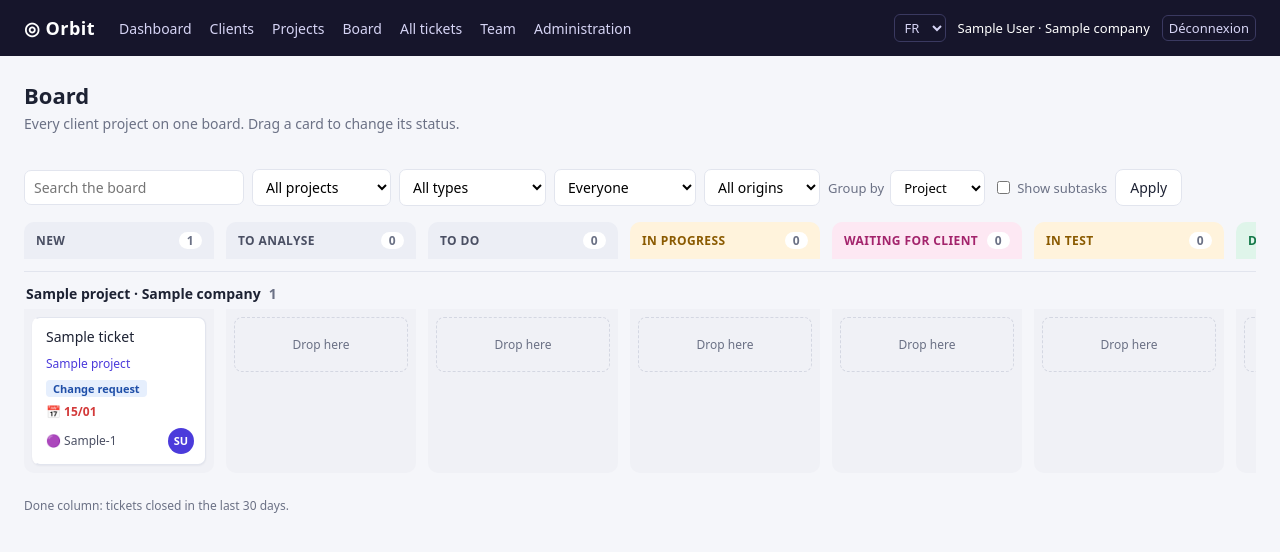
After one commit to abdelmalekyab-YAB/ORBITE, a Django app: page /board/ in a window 1280 px wide. The commit adds this page. Shown: the top 552 px of the page. Run offline with Django 5.2, Linux system fonts and the light colour scheme; a user stored in the database is signed in; tables that the repository leaves empty hold one stand-in row (values such as "Sample post").

Commit message:
Add Kanban boards with drag & drop
Client board: five plain-language columns (received, planned, in progress,
your turn to answer or test, done), read-only. Digitalia board per project
and across all projects, one column per status, drag & drop to change the
status (recorded in the ticket history), swimlanes by project, assignee,
priority or type, and filters.

Co-Authored-By: Claude Opus 5.5 <noreply@anthropic.com>
Claude-Session: https://claude.ai/code/session_014SiDhTuASD1uKyF2vjvsX4

```diff
--- a/static/orbit/orbit.css
+++ b/static/orbit/orbit.css
@@ -66,7 +66,7 @@ textarea { resize: vertical; }
 .form-row { margin-bottom: 14px; }
 .form-row > label { display: block; font-weight: 600; margin-bottom: 4px; }
 .form-row .help { color: var(--muted); font-size: 12px; margin-top: 2px; }
-.form-grid { display: grid; grid-template-columns: repeat(auto-fit, minmax(220px, 1fr)); gap: 0 16px; }
+.form-grid { display: grid; grid-template-columns: repeat(auto-fit, minmax(190px, 1fr)); gap: 0 16px; }
 .errorlist { color: var(--danger); margin: 4px 0; padding-left: 18px; }
 .messages { list-style: none; padding: 0; margin: 0 0 16px; }
 .messages li { padding: 10px 14px; border-radius: 8px; background: #dff5ea; color: #16784a; margin-bottom: 6px; }
@@ -89,3 +89,51 @@ textarea { resize: vertical; }
 .login { max-width: 380px; margin: 80px auto; }
 .pagination { display: flex; gap: 10px; justify-content: center; margin-top: 16px; align-items: center; }
 .empty { color: var(--muted); padding: 12px 0; }
+
+/* ---- Kanban board ---- */
+.board-toolbar { display: flex; flex-wrap: wrap; gap: 8px; align-items: center; margin-bottom: 16px; }
+.board-toolbar input[type=search] { width: 220px; padding: 7px 9px; border: 1px solid var(--border); border-radius: 7px; font: inherit; }
+.board-toolbar select { width: auto; }
+.board-toolbar .group-select { display: flex; gap: 6px; align-items: center; color: var(--muted); font-size: 13px; }
+.board-toolbar .check { font-size: 13px; color: var(--muted); display: flex; gap: 4px; align-items: center; }
+.btn-link { font-size: 13px; }
+.board-scroll { overflow-x: auto; padding-bottom: 8px; }
+.board { display: grid; gap: 0; min-width: calc(var(--cols) * 200px); }
+.board-row { display: grid; grid-template-columns: repeat(var(--cols), minmax(190px, 1fr)); gap: 12px; }
+.board-head { position: sticky; top: 0; z-index: 2; background: var(--bg); padding-bottom: 8px; }
+.col-head { font-size: 12px; font-weight: 600; text-transform: uppercase; letter-spacing: .4px; color: #4a4f63; padding: 10px 12px; background: #eceef5; border-radius: 10px 10px 0 0; display: flex; justify-content: space-between; }
+.col-head .count { background: #fff; border-radius: 99px; padding: 0 8px; color: var(--muted); font-variant-numeric: tabular-nums; }
+.col-head.col-your_turn, .col-head.col-waiting_client { background: #fde8f3; color: #a3246c; }
+.col-head.col-done { background: #dff5ea; color: #16784a; }
+.col-head.col-in_progress, .col-head.col-in_test { background: #fff3dc; color: #8a5a00; }
+.col { background: #f0f1f6; border-radius: 0 0 10px 10px; padding: 8px; min-height: 90px; display: flex; flex-direction: column; gap: 8px; margin-bottom: 12px; transition: background .15s; }
+.col.over { background: var(--primary-soft); outline: 2px dashed var(--primary); outline-offset: -2px; }
+.col-your_turn { background: #fbeef5; }
+.col-empty { color: var(--muted); text-align: center; font-size: 12px; padding: 18px 0; border: 1px dashed #d4d7e2; border-radius: 8px; }
+.lane-title { font-weight: 600; padding: 12px 2px 6px; display: flex; gap: 8px; align-items: baseline; border-top: 1px solid var(--border); margin-top: 4px; }
+.kcard { background: var(--surface); border: 1px solid var(--border); border-left: 3px solid transparent; border-radius: 8px; padding: 10px 11px; display: grid; gap: 8px; box-shadow: 0 1px 2px rgba(20, 20, 50, .05); }
+.kcard[draggable=true] { cursor: grab; }
+.kcard.dragging { opacity: .45; }
+.kcard:hover { border-color: #c9ccf5; }
+.kcard.prio-edge-critical { border-left-color: var(--danger); }
+.kcard.prio-edge-high { border-left-color: var(--warning); }
+.kcard-title { color: var(--text); font-weight: 500; line-height: 1.35; overflow-wrap: anywhere; }
+.kcard-project { font-size: 12px; color: var(--primary); }
+.kcard-meta { display: flex; flex-wrap: wrap; gap: 6px; align-items: center; font-size: 12px; }
+.kcard-date { color: var(--muted); }
+.kcard-date.late { color: var(--danger); font-weight: 600; }
+.kcard-foot { display: flex; justify-content: space-between; align-items: center; font-size: 12px; color: #4a4f63; gap: 6px; }
+.kcard-ref { font-weight: 500; }
+.type-chip { padding: 1px 7px; border-radius: 4px; font-size: 11px; font-weight: 600; background: #eef0f5; color: #3d4256; }
+.type-bug { background: #fde2e2; color: #b01f1f; }
+.type-evolution { background: #e6effd; color: #1f4fa8; }
+.type-feature { background: #e8f7ee; color: #16784a; }
+.type-question { background: #f2e8fc; color: #6b2fb0; }
+.type-support { background: #fff3dc; color: #8a5a00; }
+.type-task { background: #eceef4; color: #4a4f63; }
+.avatar { width: 26px; height: 26px; border-radius: 50%; background: #4b3bdb; color: #fff; font-size: 11px; font-weight: 600; display: inline-flex; align-items: center; justify-content: center; flex: none; }
+.avatar.empty { background: #e2e5ee; color: var(--muted); }
+.board-note { font-size: 12px; margin-top: 4px; }
+.toast { position: fixed; left: 50%; bottom: 24px; transform: translateX(-50%); background: #16152b; color: #fff; padding: 10px 16px; border-radius: 8px; font-size: 13px; z-index: 10; }
+.toast.bad { background: var(--danger); }
+main.wide { max-width: none; }
--- a/templates/base.html
+++ b/templates/base.html
@@ -16,6 +16,7 @@
       <a href="{% url 'dashboard' %}">{% translate "Dashboard" %}</a>
       <a href="{% url 'client_list' %}">{% translate "Clients" %}</a>
       <a href="{% url 'project_list' %}">{% translate "Projects" %}</a>
+      <a href="{% url 'global_board' %}">{% translate "Board" %}</a>
       <a href="{% url 'all_tickets' %}">{% translate "All tickets" %}</a>
       <a href="{% url 'team' %}">{% translate "Team" %}</a>
       {% if user.is_staff %}<a href="{% url 'admin:index' %}">{% translate "Administration" %}</a>{% endif %}
@@ -36,7 +37,7 @@
   </div>
 </header>
 {% endif %}
-<main>
+<main class="{% block main_class %}{% endblock %}">
   {% if messages %}<ul class="messages">{% for m in messages %}<li class="{{ m.tags }}">{{ m }}</li>{% endfor %}</ul>{% endif %}
   {% block content %}{% endblock %}
 </main>
--- a/templates/core/dashboard.html
+++ b/templates/core/dashboard.html
@@ -15,7 +15,7 @@
   <h2>{% translate "Projects" %}</h2>
   <table>
     <thead><tr><th>{% translate "Project" %}</th><th>{% translate "Client" %}</th><th class="num">{% translate "Bugs" %}</th><th class="num">{% translate "Changes" %}</th>
-      <th class="num">{% translate "In progress" %}</th><th class="num">{% translate "Waiting for client" %}</th><th class="num">{% translate "Late" %}</th><th class="num">{% translate "Open" %}</th><th>{% translate "Progress" %}</th></tr></thead>
+      <th class="num">{% translate "In progress" %}</th><th class="num">{% translate "Waiting for client" %}</th><th class="num">{% translate "Late" %}</th><th class="num">{% translate "Open" %}</th><th>{% translate "Progress" %}</th><th></th></tr></thead>
     <tbody>
     {% for row in projects %}{% with p=row.project s=row.stats %}
       <tr>
@@ -27,6 +27,7 @@
         <td class="num {% if s.late %}late{% endif %}"><a href="{% url 'all_tickets' %}?project={{ p.pk }}&late=on">{{ s.late }}</a></td>
         <td class="num">{{ s.open }}</td>
         <td><div class="progress"><span style="width: {{ row.progress }}%"></span></div></td>
+        <td><a class="btn-link" href="{% url 'project_board' p.key %}">{% translate "Board" %} →</a></td>
       </tr>
     {% endwith %}{% empty %}<tr><td colspan="9" class="empty">{% translate "No active project." %}</td></tr>{% endfor %}
     </tbody>
--- a/templates/includes/project_tabs.html
+++ b/templates/includes/project_tabs.html
@@ -9,6 +9,7 @@
 {% with name=request.resolver_match.url_name %}
 <nav class="tabs">
   <a href="{% url 'project_detail' project.key %}" class="{% if name == 'project_detail' %}active{% endif %}">{% translate "Overview" %}</a>
+  <a href="{% url 'project_board' project.key %}" class="{% if name == 'project_board' %}active{% endif %}">{% translate "Board" %}</a>
   <a href="{% url 'roadmap' project.key %}" class="{% if name == 'roadmap' or 'milestone' in name %}active{% endif %}">{% translate "Roadmap" %}</a>
   <a href="{% url 'project_tickets' project.key %}" class="{% if 'ticket' in name %}active{% endif %}">{% if user.is_digitalia %}{% translate "Tickets" %}{% else %}{% translate "My requests" %}{% endif %}</a>
 </nav>
--- /dev/null
+++ b/templates/tickets/_card.html
@@ -0,0 +1,19 @@
+{% load i18n orbit %}
+<article class="kcard prio-edge-{{ t.priority }}{% if t.is_late %} is-late{% endif %}" data-id="{{ t.pk }}" data-ref="{{ t.reference }}" data-status="{{ t.status }}"
+  {% if can_drag %}draggable="true" data-move-url="{% url 'ticket_move' t.pk %}"{% endif %}>
+  <a class="kcard-title" href="{{ t.get_absolute_url }}" draggable="false">{% if t.parent_id %}↳ {% endif %}{{ t.title }}</a>
+  {% if not project %}<div class="kcard-project">{{ t.project.name }}</div>{% endif %}
+  <div class="kcard-meta">
+    <span class="type-chip type-{{ t.type }}">{{ t.get_type_display }}</span>
+    {% if t.priority == "critical" or t.priority == "high" %}<span class="badge prio-{{ t.priority }}">{{ t.get_priority_display }}</span>{% endif %}
+    {% if t.due_date %}<span class="kcard-date{% if t.is_late %} late{% endif %}">📅 {{ t.due_date|date:"d/m" }}</span>{% endif %}
+  </div>
+  <div class="kcard-foot">
+    <span class="kcard-ref">{% if user.is_digitalia %}<span title="{{ t.get_origin_display }}">{{ t.origin|origin_icon }}</span>{% endif %}
+      {{ t.reference }}{% if t.visibility == "internal" %} 🔒{% endif %}
+      {% if t.n_subtasks %}<span class="muted" title="{% translate 'Subtasks' %}"> · ☰ {{ t.n_subtasks }}</span>{% endif %}
+      {% if t.n_comments %}<span class="muted" title="{% translate 'Comments' %}"> · 💬 {{ t.n_comments }}</span>{% endif %}</span>
+    {% if t.assignee %}<span class="avatar" title="{{ t.assignee }}">{{ t.assignee.first_name|first|default:t.assignee.username|first|upper }}{{ t.assignee.last_name|first|upper }}</span>
+    {% elif user.is_digitalia %}<span class="avatar empty" title="{% translate 'Unassigned' %}">?</span>{% endif %}
+  </div>
+</article>
--- /dev/null
+++ b/templates/tickets/board.html
@@ -0,0 +1,116 @@
+{% extends "base.html" %}{% load i18n orbit %}
+{% block title %}{% translate "Board" %}{% if project %} · {{ project.name }}{% endif %}{% endblock %}
+{% block main_class %}wide{% endblock %}
+{% block content %}
+{% if project %}{% include "includes/project_tabs.html" %}
+{% else %}
+<div class="page-head"><div><h1>{% translate "Board" %}</h1><p class="subtitle">{% translate "Every client project on one board. Drag a card to change its status." %}</p></div></div>
+{% endif %}
+
+<form method="get" class="board-toolbar" id="board-filters">
+  <input type="search" name="q" value="{{ request.GET.q }}" placeholder="{% translate 'Search the board' %}" aria-label="{% translate 'Search' %}">
+  {% if projects %}
+  <select name="project" aria-label="{% translate 'Project' %}"><option value="">{% translate "All projects" %}</option>
+    {% for p in projects %}<option value="{{ p.pk }}"{% if request.GET.project == p.pk|stringformat:"s" %} selected{% endif %}>{{ p.name }}</option>{% endfor %}</select>
+  {% endif %}
+  <select name="type" aria-label="{% translate 'Type' %}"><option value="">{% translate "All types" %}</option>
+    {% for v, l in types %}<option value="{{ v }}"{% if request.GET.type == v %} selected{% endif %}>{{ l }}</option>{% endfor %}</select>
+  {% if user.is_digitalia %}
+  <select name="assignee" aria-label="{% translate 'Assignee' %}"><option value="">{% translate "Everyone" %}</option>
+    <option value="me"{% if request.GET.assignee == "me" %} selected{% endif %}>{% translate "Assigned to me" %}</option>
+    <option value="none"{% if request.GET.assignee == "none" %} selected{% endif %}>{% translate "Unassigned" %}</option>
+    {% for a in assignees %}<option value="{{ a.pk }}"{% if request.GET.assignee == a.pk|stringformat:"s" %} selected{% endif %}>{{ a }}</option>{% endfor %}</select>
+  <select name="origin" aria-label="{% translate 'Origin' %}"><option value="">{% translate "All origins" %}</option>
+    {% for v, l in origins %}<option value="{{ v }}"{% if request.GET.origin == v %} selected{% endif %}>{{ v|origin_icon }} {{ l }}</option>{% endfor %}</select>
+  {% endif %}
+  {% if milestones %}
+  <select name="milestone" aria-label="{% translate 'Roadmap step' %}"><option value="">{% translate "All roadmap steps" %}</option>
+    {% for m in milestones %}<option value="{{ m.pk }}"{% if request.GET.milestone == m.pk|stringformat:"s" %} selected{% endif %}>{{ m }}</option>{% endfor %}</select>
+  {% endif %}
+  {% if user.is_digitalia %}
+  <label class="group-select">{% translate "Group by" %}
+    <select name="group">{% for v, l in groups.items %}<option value="{{ v }}"{% if group == v %} selected{% endif %}>{{ l }}</option>{% endfor %}</select></label>
+  <label class="check"><input type="checkbox" name="subtasks" value="1"{% if request.GET.subtasks == "1" %} checked{% endif %}> {% translate "Show subtasks" %}</label>
+  {% endif %}
+  <button class="btn">{% translate "Apply" %}</button>
+  {% if request.GET %}<a class="btn-link" href="?">{% translate "Reset" %}</a>{% endif %}
+</form>
+
+<div class="board-scroll">
+  <div class="board" style="--cols: {{ totals|length }}">
+    <div class="board-row board-head">
+      {% for c in totals %}<div class="col-head col-{{ c.key }}">{{ c.title }} <span class="count" data-count-for="{{ c.key }}">{{ c.count }}</span></div>{% endfor %}
+    </div>
+    {% for lane in lanes %}
+      {% if lane.label %}<div class="lane-title"><span>{{ lane.label }}</span> <span class="muted">{{ lane.count }}</span></div>{% endif %}
+      <div class="board-row">
+        {% for col in lane.columns %}
+          <div class="col col-{{ col.key }}" data-status="{{ col.key }}">
+            {% for t in col.tickets %}{% include "tickets/_card.html" %}{% endfor %}
+            {% if not col.tickets %}<div class="col-empty">{% if can_drag %}{% translate "Drop here" %}{% else %}—{% endif %}</div>{% endif %}
+          </div>
+        {% endfor %}
+      </div>
+    {% empty %}
+      <p class="empty">{% translate "No ticket on the board." %}</p>
+    {% endfor %}
+  </div>
+</div>
+<p class="muted board-note">{% blocktranslate %}Done column: tickets closed in the last {{ done_days }} days.{% endblocktranslate %}
+  {% if not user.is_digitalia %}{% translate "Cards in “Your turn” are waiting for you: open them to answer or confirm the test." %}{% endif %}</p>
+
+{% if can_drag %}
+<div class="toast" id="board-toast" role="status" hidden></div>
+<script>
+(function () {
+  const csrf = "{{ csrf_token }}";
+  const toast = document.getElementById("board-toast");
+  const say = (msg, bad) => { toast.textContent = msg; toast.classList.toggle("bad", !!bad); toast.hidden = false;
+    clearTimeout(say.t); say.t = setTimeout(() => toast.hidden = true, 3000); };
+  let dragged = null;
+
+  function refreshEmpty(col) {
+    const empty = col.querySelector(".col-empty");
+    const hasCards = col.querySelector(".kcard");
+    if (hasCards && empty) empty.remove();
+    if (!hasCards && !empty) { const d = document.createElement("div"); d.className = "col-empty"; d.textContent = "{% translate 'Drop here' %}"; col.appendChild(d); }
+  }
+  function recount() {
+    document.querySelectorAll("[data-count-for]").forEach(el => {
+      el.textContent = document.querySelectorAll('.col[data-status="' + el.dataset.countFor + '"] .kcard').length;
+    });
+  }
+
+  document.querySelectorAll(".kcard[draggable=true]").forEach(card => {
+    card.addEventListener("dragstart", e => { dragged = card; card.classList.add("dragging"); e.dataTransfer.effectAllowed = "move"; e.dataTransfer.setData("text/plain", card.dataset.id); });
+    card.addEventListener("dragend", () => { card.classList.remove("dragging"); dragged = null;
+      document.querySelectorAll(".col.over").forEach(c => c.classList.remove("over")); });
+  });
+  document.querySelectorAll(".col").forEach(col => {
+    col.addEventListener("dragover", e => { if (!dragged) return; e.preventDefault(); col.classList.add("over"); });
+    col.addEventListener("dragleave", e => { if (!col.contains(e.relatedTarget)) col.classList.remove("over"); });
+    col.addEventListener("drop", async e => {
+      e.preventDefault(); col.classList.remove("over");
+      if (!dragged) return;
+      const card = dragged, from = card.parentElement, status = col.dataset.status;
+      if (from === col) return;
+      // Keep cards in their swimlane: a card only moves within its own row.
+      if (from.parentElement !== col.parentElement) { say("{% translate 'Move the card within its own row.' %}", true); return; }
+      col.appendChild(card); refreshEmpty(col); refreshEmpty(from); recount();
+      try {
+        const r = await fetch(card.dataset.moveUrl, { method: "POST", headers: { "Content-Type": "application/json", "X-CSRFToken": csrf }, body: JSON.stringify({ status }) });
+        if (!r.ok) throw new Error();
+        const data = await r.json();
+        card.dataset.status = data.status;
+        say(card.dataset.ref + " → " + data.label);
+      } catch (err) {
+        from.appendChild(card); refreshEmpty(col); refreshEmpty(from); recount();
+        say("{% translate 'The status could not be saved. Try again.' %}", true);
+      }
+    });
+  });
+  document.querySelectorAll("#board-filters select, #board-filters input[type=checkbox]").forEach(el => el.addEventListener("change", () => el.form.submit()));
+})();
+</script>
+{% endif %}
+{% endblock %}
--- a/tickets/urls.py
+++ b/tickets/urls.py
@@ -1,10 +1,13 @@
 from django.urls import path
 
-from . import views
+from . import board, views
 
 urlpatterns = [
     path("tickets/", views.all_tickets, name="all_tickets"),
+    path("board/", board.global_board, name="global_board"),
+    path("tickets/<int:pk>/move/", board.move_ticket, name="ticket_move"),
     path("attachments/<int:pk>/", views.attachment_download, name="attachment_download"),
+    path("p/<str:key>/board/", board.project_board, name="project_board"),
     path("p/<str:key>/tickets/", views.project_tickets, name="project_tickets"),
     path("p/<str:key>/tickets/new/", views.ticket_create, name="ticket_create"),
     path("p/<str:key>/tickets/<int:number>/", views.ticket_detail, name="ticket_detail"),
```
Also changed, not shown: tickets/board.py (added, +187 -0 lines), tickets/tests.py (+48 -0 lines), locale/en/LC_MESSAGES/django.po, locale/fr/LC_MESSAGES/django.po, 1 other file.
